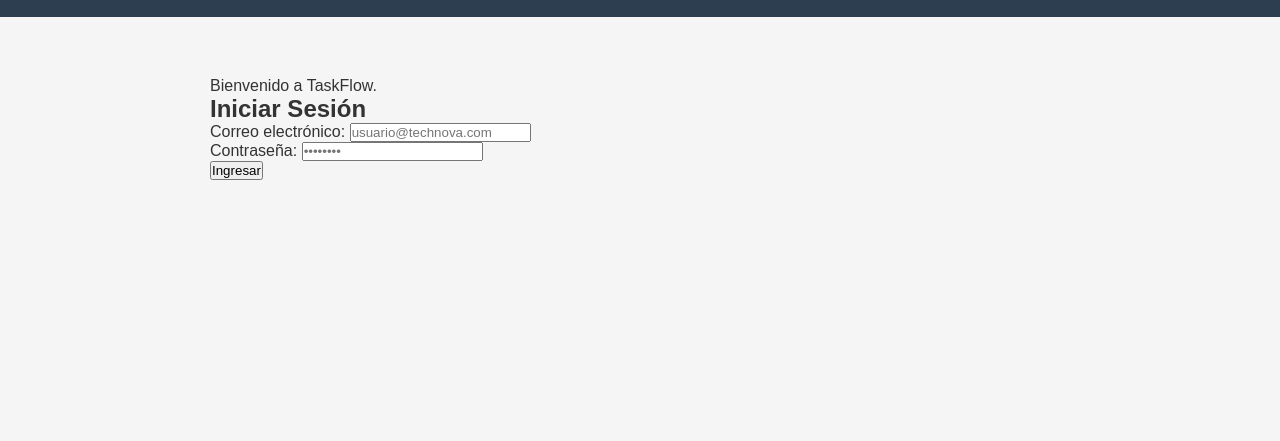
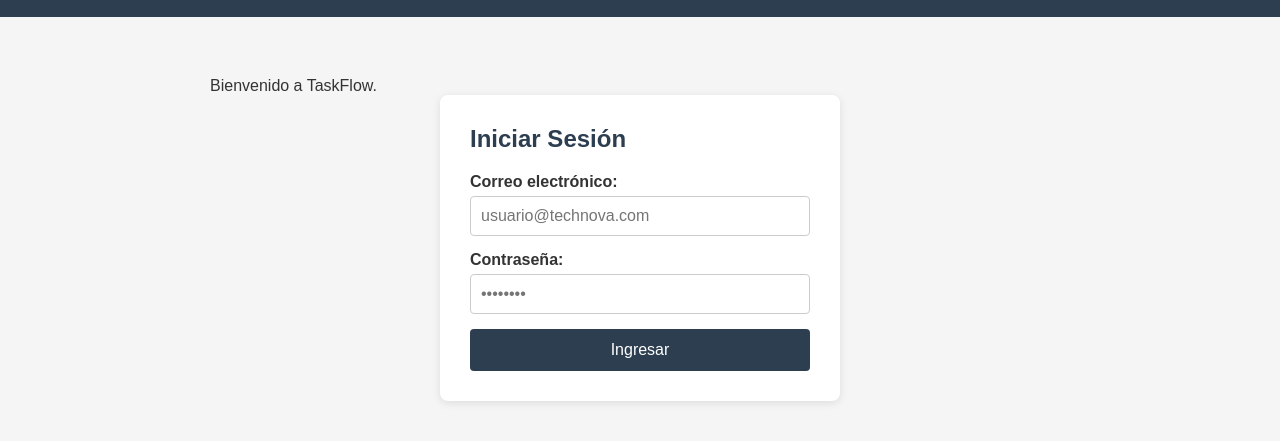
Before and after one commit to Nico325-weed/taskflow-app, a plain HTML site: page index.html in a window 1280 px wide. Shown: the part 83-524 px from the top of the page. Drawn offline with Linux system fonts and the light colour scheme.

Commit message:
Agrega estilos CSS y lógica JS del formulario de login

```diff
--- a/app.js
+++ b/app.js
@@ -1,3 +1,14 @@
 // TaskFlow - Lógica principal de la aplicación
 
 console.log("TaskFlow iniciado correctamente.");
+
+// Manejo del formulario de login
+const loginForm = document.getElementById("loginForm");
+if (loginForm) {
+  loginForm.addEventListener("submit", function (e) {
+    e.preventDefault();
+    const email = document.getElementById("email").value;
+    console.log("Intento de login con:", email);
+    alert("Bienvenido a TaskFlow, " + email);
+  });
+}
--- a/styles.css
+++ b/styles.css
@@ -29,3 +29,51 @@
   margin: 40px auto;
   padding: 20px;
 }
+
+/* Login */
+#login {
+  max-width: 400px;
+  margin: 0 auto;
+  background: white;
+  padding: 30px;
+  border-radius: 8px;
+  box-shadow: 0 2px 8px rgba(0,0,0,0.1);
+}
+
+#login h2 {
+  margin-bottom: 20px;
+  color: #2c3e50;
+}
+
+.form-group {
+  margin-bottom: 15px;
+}
+
+.form-group label {
+  display: block;
+  margin-bottom: 5px;
+  font-weight: bold;
+}
+
+.form-group input {
+  width: 100%;
+  padding: 10px;
+  border: 1px solid #ccc;
+  border-radius: 4px;
+  font-size: 1rem;
+}
+
+#login button {
+  width: 100%;
+  padding: 12px;
+  background-color: #2c3e50;
+  color: white;
+  border: none;
+  border-radius: 4px;
+  font-size: 1rem;
+  cursor: pointer;
+}
+
+#login button:hover {
+  background-color: #34495e;
+}
```
